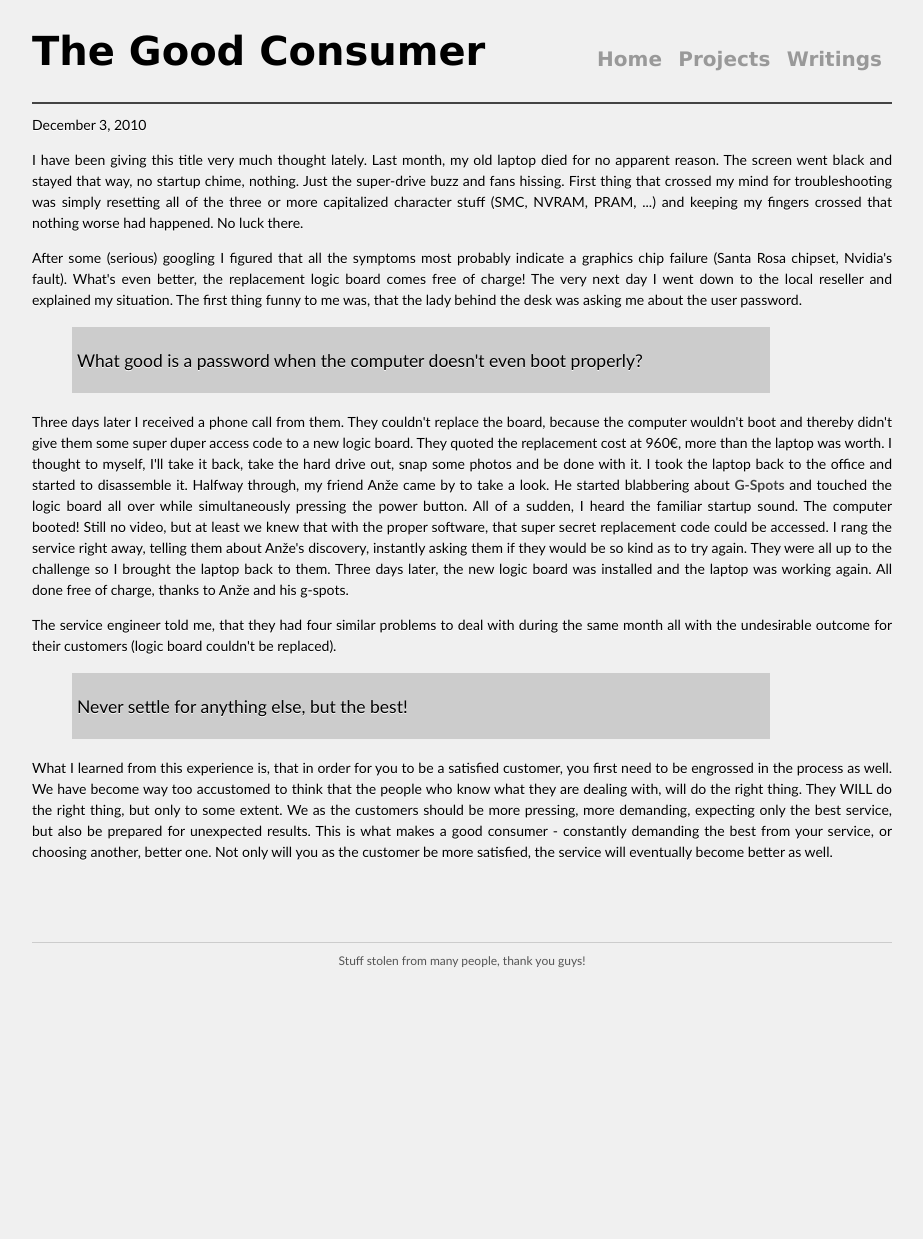
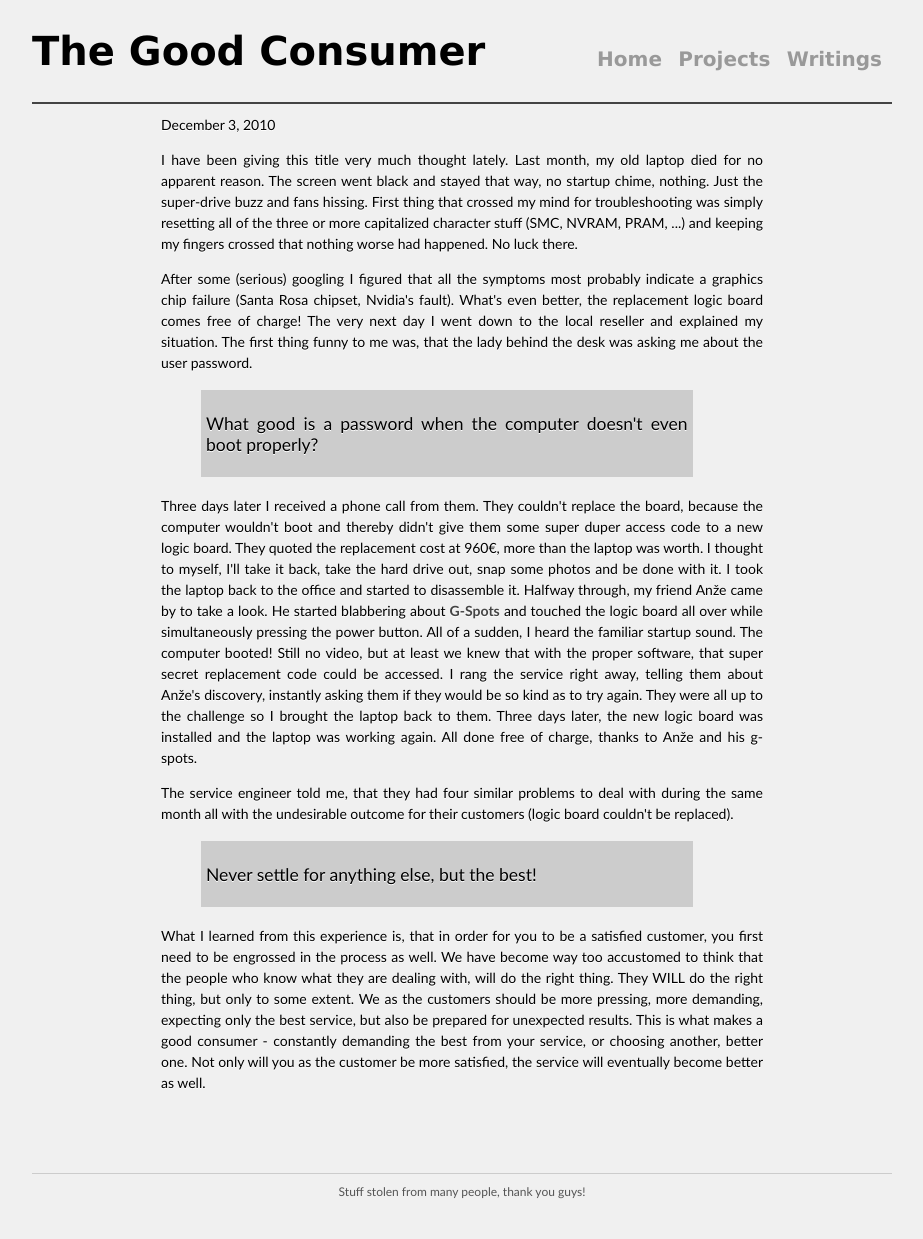
Before and after one commit to tadelv/tadelv.github.com, a Jekyll site: the page built from _posts/2010-12-03-the-good-consumer.html, in a window 1280 px wide. Shown: the whole page, without its empty margins (178-1101 px from the left). Built offline with Jekyll 4.4.1, drawn with Linux system fonts in a browser that asks for light colours; before the commit the page ends 1008 px from its top, so only the background shows below that.

Commit message:
changed the article width

```diff
--- a/css/style.css
+++ b/css/style.css
@@ -162,6 +162,12 @@ desc_time {
 	padding-left: 20px;
 }
 
+article {
+	width: 70%;
+	margin-left: auto;
+	margin-right: auto;
+}
+
 /*
 Quotes
 */
```
